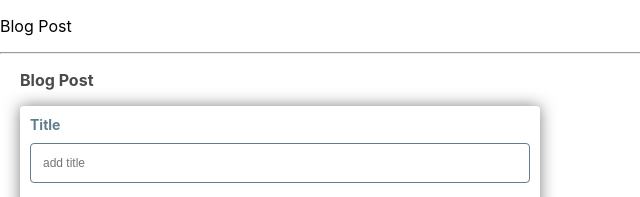
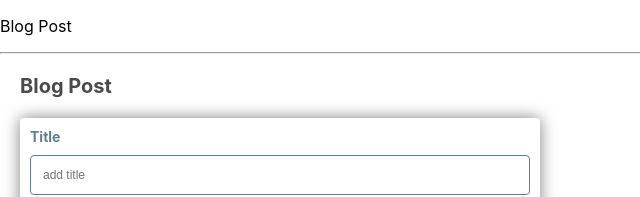
Before and after one commit to pgatech/fundamental-react, a React (Create React App) app: page / in a window 1280 px wide. Shown: the top 197 px of the page, without its empty margins (0-640 px from the left). Built offline with nearby package versions, Linux system fonts and the light colour scheme; data requests are answered from the project's data file.

Commit message:
Perbaikan typo di css

```diff
--- a/src/Component/BlogPost/BlogPost.css
+++ b/src/Component/BlogPost/BlogPost.css
@@ -1,6 +1,6 @@
 .section-title {
     margin-left: 20px;
-    font-siz: 20px;
+    font-size: 20px;
     font-weight: bold;
     color: #4a4a4a;
 }
```
